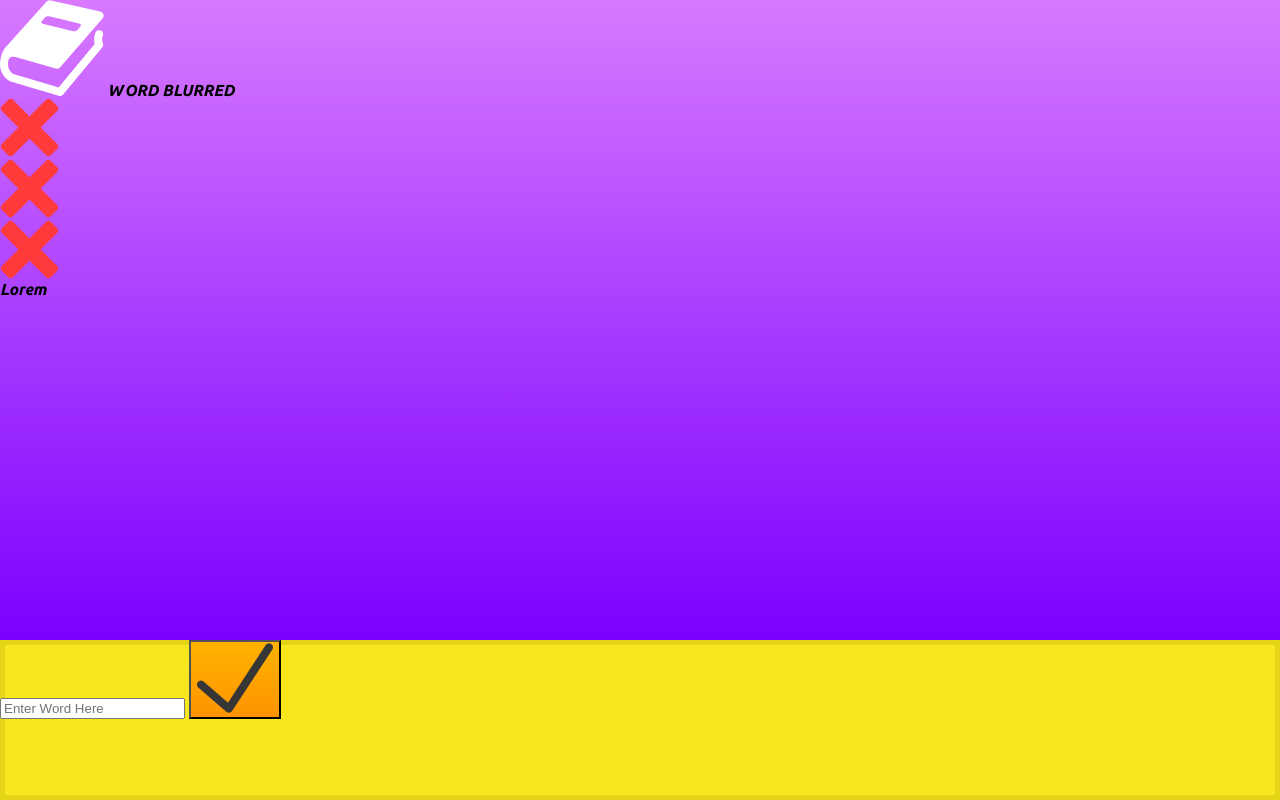
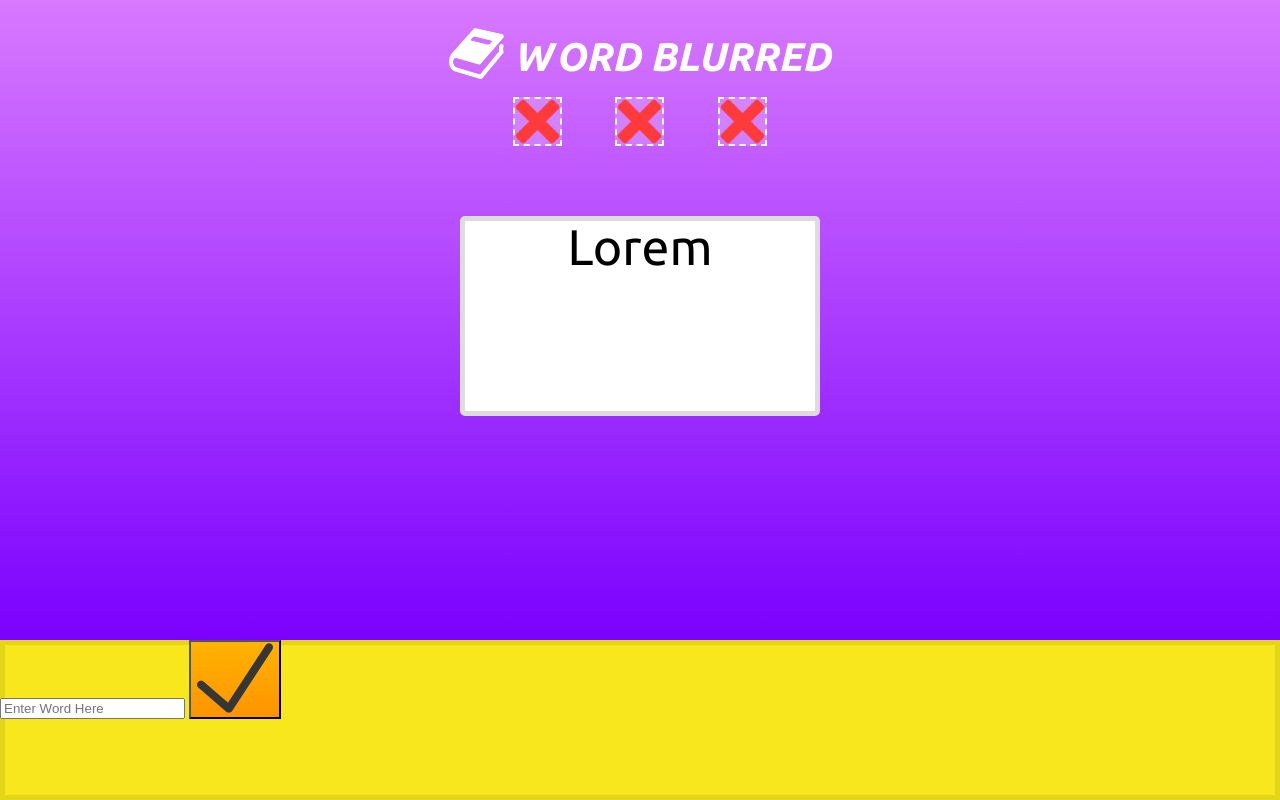
Before and after one commit to jkai7/wordBlurred, a plain HTML site: page index.html in a window 1280 px wide. Drawn offline with nearby package versions, Linux system fonts and the light colour scheme.

Commit message:
added styles to the purple-section div

```diff
--- a/css/style.css
+++ b/css/style.css
@@ -49,7 +49,6 @@ table {
 
 body{
   font-family: 'Ubuntu', sans-serif;
-  font-style: italic;
 }
 
 .purple-wrapper{
@@ -62,7 +61,48 @@ body{
   height: 80vh;
 }
 
+.logo{
+  color: white;
+  font-size: 40px;
+  text-align: center;
+  font-style: italic;
+  padding: 20px;
+}
 
+.logo img{
+  width: 55px;
+  position: relative;
+  top: 8px;
+}
+
+.strikes{
+  margin: 0 auto;
+  width: 305px;
+}
+
+.strikes div{
+  border: 2px dashed white;
+  height: 45px;
+  width: 45px;
+  background: rgba(255, 255 ,255, 0.2);
+  display: inline-block;
+  margin: 0px 25px 0px 25px;
+}
+
+.strikes div img{
+  width: 100%
+}
+
+.flash-card{
+  background: white;
+  height: 190px;
+  width: 350px;
+  border: 5px solid #DCDCDC;
+  border-radius: 5px;
+  margin: 70px auto 0 auto;
+  text-align: center;
+  font-size: 50px;
+}
 
 .input-section{
   background: #F8E71C;
--- a/index.html
+++ b/index.html
@@ -24,10 +24,10 @@
         <div class="strike-1">
           <img src="images/x-icon.png" />
         </div>
-        <div class="strike-1">
+        <div class="strike-2">
           <img src="images/x-icon.png" />
         </div>
-        <div class="strike-1">
+        <div class="strike-3">
           <img src="images/x-icon.png" />
         </div>
       </div> <!-- END of "strikes" section -->
```
